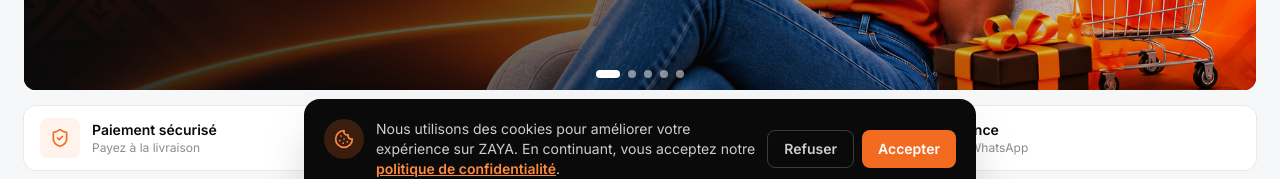
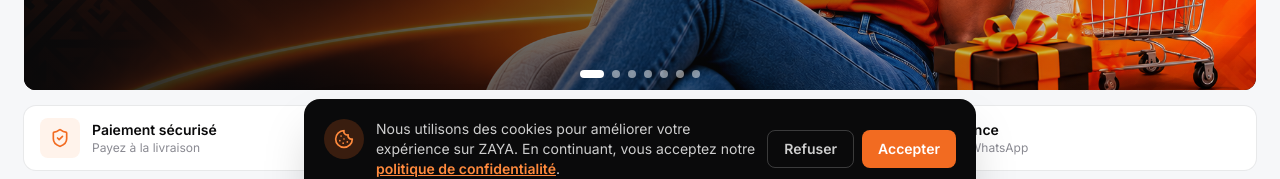
Before and after one commit to mouhammaddoums4-max/zaya, a Next.js app: page / in a window 1280 px wide. Shown: the part 585-764 px from the top of the page. Built offline with nearby package versions, Linux system fonts and the light colour scheme; no server answers; the database is empty.

Commit message:
feat(home): add two hero slides
Co-authored-by: Copilot <223556219+Copilot@users.noreply.github.com>

```diff
--- a/src/components/HomeHero.tsx
+++ b/src/components/HomeHero.tsx
@@ -55,6 +55,20 @@ const DEFAULT_SLIDES: Slide[] = [
     cta: "Explorer la boutique",
     link: "/boutique",
     image: "/hero/hero-5.png",
+  },
+  {
+    title: "Tout pour\nvotre maison",
+    subtitle: "Découvrez les essentiels pour équiper votre intérieur.",
+    cta: "Voir les produits",
+    link: "/boutique",
+    image: "/hero/hero-5.png",
+  },
+  {
+    title: "Les nouveautés\nvous attendent",
+    subtitle: "Explorez les dernières trouvailles de la boutique ZAYA.",
+    cta: "Découvrir",
+    link: "/boutique",
+    image: "/hero/hero-1.png",
   },
 ];
 
```
